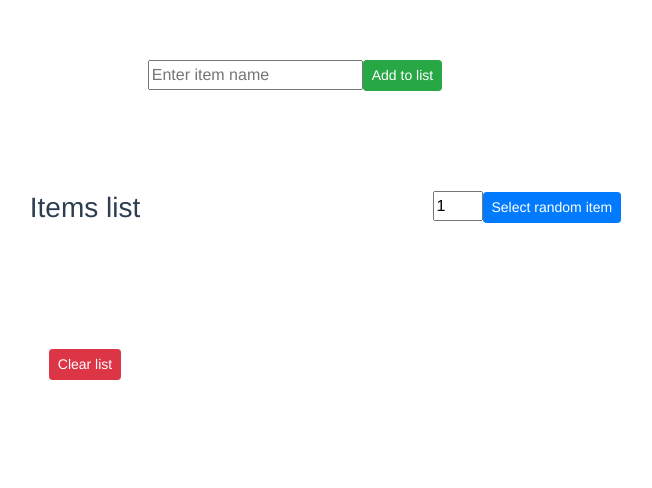
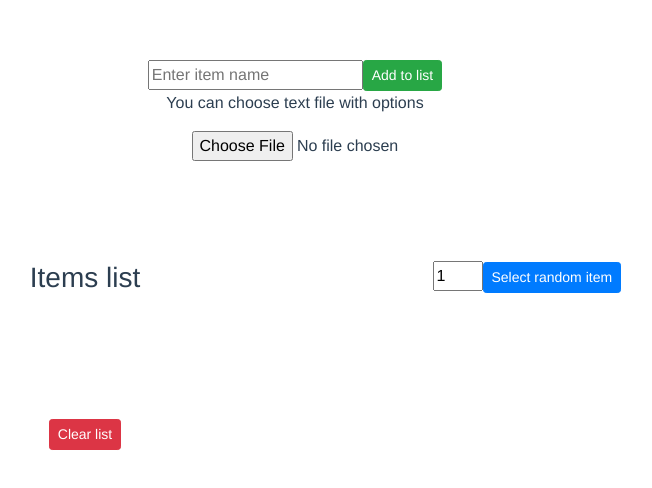
Before and after one commit to OnigiriKaizoku/random.picker, a Vue app: page /#/ in a window 1280 px wide. Shown: the top 488 px of the page, without its empty margins (345-997 px from the left). Built offline with nearby package versions, Linux system fonts and the light colour scheme.

Commit message:
Choose text file as a source implemented

```diff
--- a/src/components/Home.vue
+++ b/src/components/Home.vue
@@ -5,6 +5,8 @@
              @keydown.enter="addItem(currentItem)"
              v-model="currentItem">
           <b-button variant="success" size="sm" @click="addItem(currentItem)">Add to list</b-button>
+          <br>
+      <p>You can choose text file with options</p><input class="file_input" type='file' @change="addFromFile($event)">
     </div>
 
     <b-container>
@@ -56,6 +58,14 @@ export default {
       this.itemList.push(item)
       this.currentItem = ''
       localStorage.setItem('rand_listOfItems', JSON.stringify(this.itemList))
+    },
+    addFromFile(event) {
+      let reader = new FileReader()
+      reader.onload = (e) => {
+        let arr = e.target.result.split("\n")
+        arr.forEach(e => this.addItem(e))
+      }
+      reader.readAsText(event.target.files[0])
     },
     clearItemsList() {
       this.itemList = []
@@ -133,6 +143,10 @@ export default {
   .inputField {
     text-align: center;
   }
+  .file_input {
+    margin-left: 7.5%;
+  }
+
   li {
     border-radius: 3px;
     list-style: none;
```
Also changed, not shown: testlist.txt (added).
